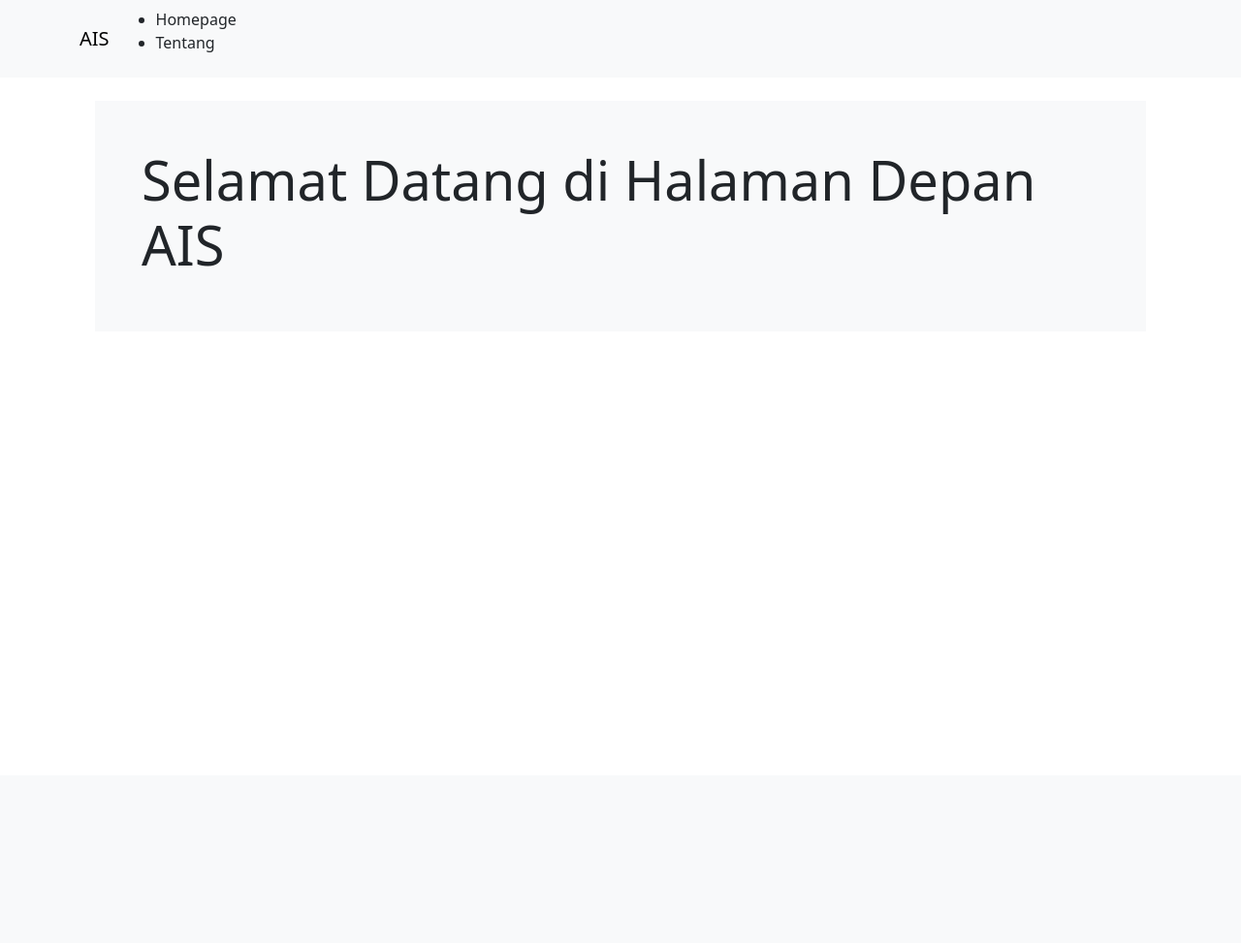
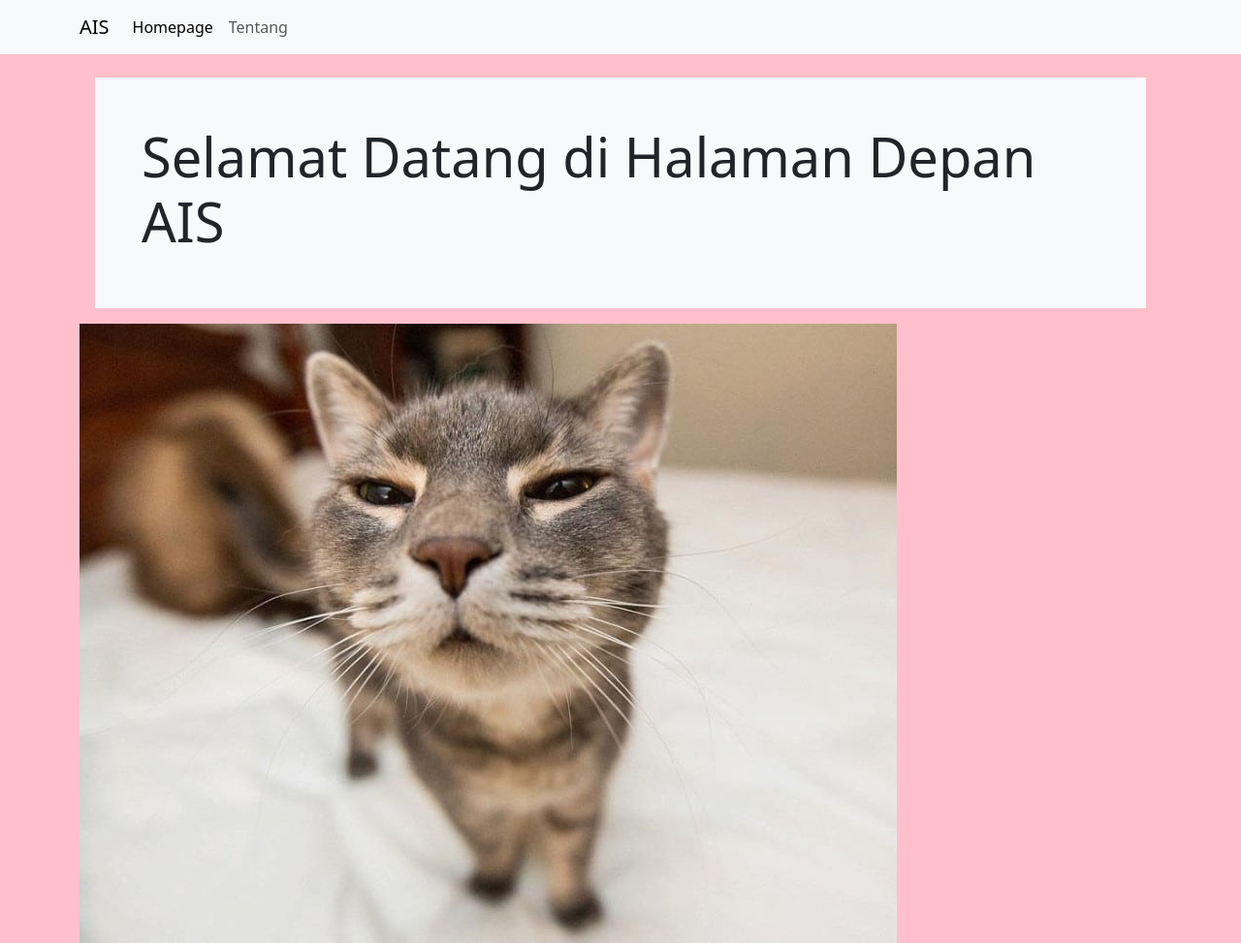
Before and after one commit to Ryan-Jusniansyah/praktikum-framework-review, a Django app: template pertemuan1/framework/ais/templates/homepage/index.html in a window 1280 px wide. Shown: the whole page at 97% size. Before the commit the page ends 275 px from the top, so only its background shows below. Run offline with Django 5.2, Linux system fonts and the light colour scheme; the template is opened without the code that fills it, so the values that code supplies are empty; some libraries are stand-ins or nearby versions.

Commit message:
Add files via upload

```diff
--- /dev/null
+++ b/pertemuan1/framework/ais/static/css/style.css
@@ -0,0 +1,7 @@
+:root{
+    --bs-primary: pink;
+}
+
+body{
+    background-color: var(--bs-primary);
+}
--- a/pertemuan1/framework/ais/templates/homepage/index.html
+++ b/pertemuan1/framework/ais/templates/homepage/index.html
@@ -1,7 +1,13 @@
 {% extends 'homepage/layout.html' %}
 {% block title %} Homepage {% endblock  %}
 {% block content %}
+{% load static %}
     <div class="hero bg-light p-5 rounded-lg m-3">
         <h1 class="display-4">Selamat Datang di Halaman Depan AIS</h1>
     </div>
+
+    <div class="flex-justify-content-center">
+        <img src="{% static 'images/Kucing.jpg' %}">
+    </div>
+
 {% endblock %}
--- a/pertemuan1/framework/ais/templates/homepage/layout.html
+++ b/pertemuan1/framework/ais/templates/homepage/layout.html
@@ -1,28 +1,33 @@
 <!DOCTYPE html>
 <html lang="en">
   <head>
-        <meta charset="UTF-8">
+    <meta charset="UTF-8" />
     <meta name="viewport" content="width=device-width, initial-scale=1.0" />
-        <title>{% block title %}{% endblock %}</title>
-        {% load django_bootstrap5 %}{% bootstrap_css %}
+    <title>
+      {% block title %}
+
+      {% endblock %}- AIS
+    </title>
+    {% load django_bootstrap5 %} {% bootstrap_css %}
+    <!-- Penggunaan Static -->
+    {% load static %}
+    <link rel="stylesheet" href="{% static 'css/style.css' %}" />
+    <link rel="icon" href="{% static 'images/logo.png' %}" type="image/png" />
+    <!-- Penggunaan Static -->
   </head>
   <body>
     <!-- Navbar -->
     <nav class="navbar navbar-expand-lg bg-body-tertiary">
       <div class="container">
-                <a href="#" class="navbar-brand">
-                    AIS
-                </a>
-                <button class="navbar-toggler" type="button" data-bs-toggle="collapse" data-bs-target="#navbarNav">
-                    <span class="navbar-toggler-icon"></span>
-                </button>
+        <a class="navbar-brand" href="/">AIS</a>
+        <button class="navbar-toggler" type="button" data-bs-toggle="collapse" data-bs-target="#navbarNav"><span class="navbar-toggler-icon"></span></button>
         <div class="collapse navbar-collapse" id="navbarNav">
-                    <ul class="navber-nav">
+          <ul class="navbar-nav">
             <li class="nav-item">
-                            <a href="#" class="nav-link active">Homepage</a>
+              <a class="nav-link active" href="/">Homepage</a>
             </li>
             <li class="nav-item">
-                            <a href="/about" class="nav-link active">Tentang</a>
+              <a class="nav-link" href="{% url 'about' %}">Tentang</a>
             </li>
           </ul>
         </div>
@@ -30,6 +35,7 @@
     </nav>
     <div class="container mt-4">
       {% block content %}
+
       {% endblock %}
     </div>
     {% bootstrap_javascript %}
--- a/pertemuan1/framework/ais/urls.py
+++ b/pertemuan1/framework/ais/urls.py
@@ -2,6 +2,6 @@ from django.urls import path
 from . import views
 
 urlpatterns = [
-    path("about/", views.about),
+    path("about/", views.about, name="about"),
     path("", views.homepage),
 ]
```
Also changed, not shown: pertemuan1/framework/ais/admin.py (+31 -1 lines), pertemuan1/framework/framework/settings.py (+7 -0 lines), pertemuan1/framework/ais/static/images/Kucing.jpg (added), pertemuan1/framework/ais/static/images/logo.png (added). Lines whose indentation alone changed are shown as unchanged.
